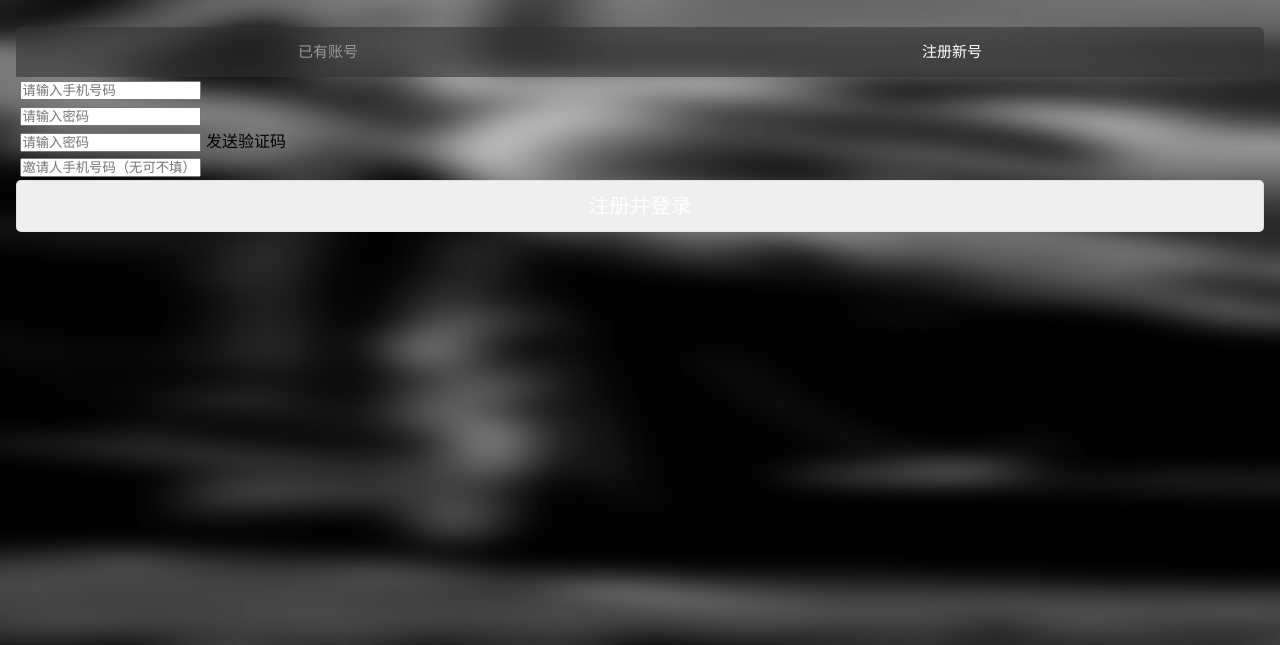
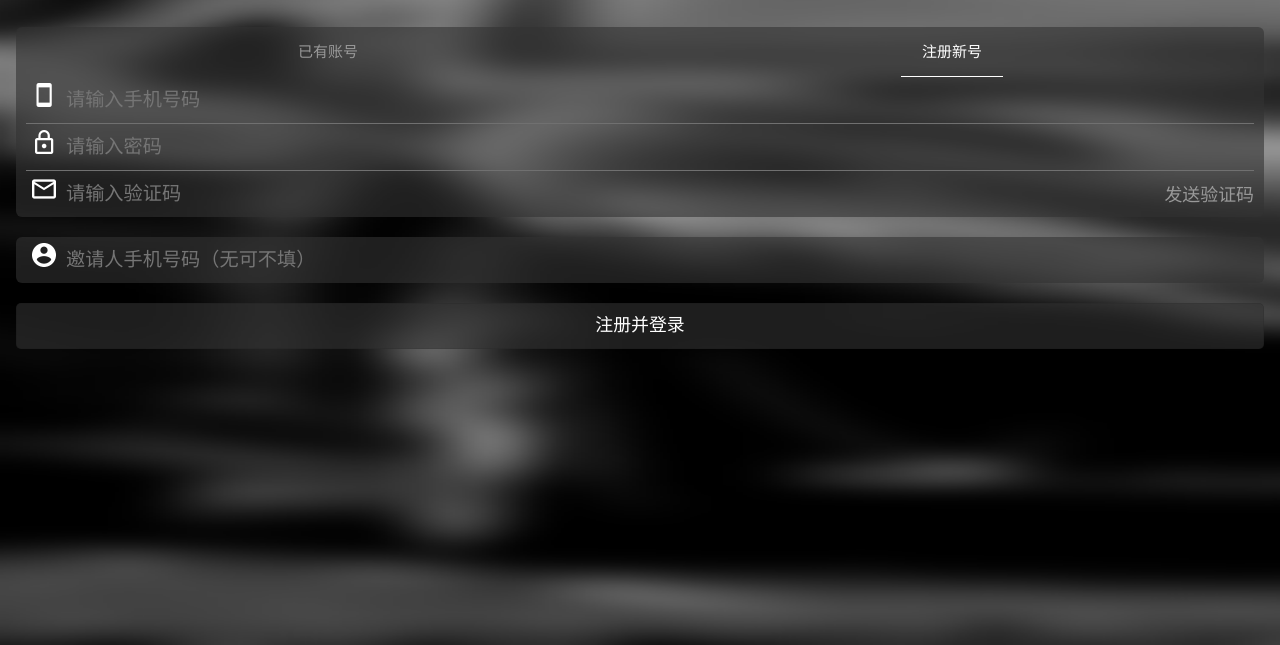
Before and after one commit to linzenghe/ydpc, a plain HTML site: page register.html in a window 1280 px wide. Both pictures are taken after a click on the link "注册新号". Shown: the part 155-800 px from the top of the page. Drawn offline with Linux system fonts and the light colour scheme.

Commit message:
登录注册

```diff
--- a/css/style.css
+++ b/css/style.css
@@ -394,11 +394,24 @@ ul,li{
 }
 .register-page .resLog-panel .weui-navbar__item{
     color: #999;
+    position: relative;
 }
+
 .register-page .resLog-panel .weui-navbar__item.weui-bar__item--on{
     background: none;
     color: #fff;
 }
+.register-page .resLog-panel .weui-navbar__item.weui-bar__item--on:before{
+    content: '';
+    position: absolute;
+    height: 1px;
+    width: 4rem;
+    bottom: 0;
+    left: 50%;
+    margin-left: -2rem;
+    background: #fff;
+}
+
 .register-page .resLog-panel .weui-navbar__item:after{
     border-right: 0;
 }
@@ -406,10 +419,71 @@ ul,li{
 .register-page .resLog-panel .weui-tab__bd{
     padding-top:0;
 }
-.register-page .loginBox{
+.register-page .loginBox,.register-page .registerBox{
     background-color: rgba(51,51,51,0.6);
     border-radius: 0 0 6px 6px;
+    padding:0 10px;
 }
-.register-page .form {
-
+.register-page .form .item{
+    border-bottom: 1px solid #707070;
+    position: relative;
+    padding-left: 40px;
 }
+.register-page .form .item:last-child{
+    border-bottom: none;
+}
+.register-page .form .item>label{
+    position: absolute;
+    left: 6px;
+    top: 6px;
+}
+.register-page .form .item>label .iconImg{
+    width: 24px;
+    height: 24px;
+    background: url("../img/login_ico.png") no-repeat;
+    background-size: cover;
+    display: inline-block;
+}
+.register-page .form .item>label .iconImg.phone{
+    background-position: 0 0;
+}
+.register-page .form .item>label .iconImg.password{
+    background-position: 0 -48px;
+}
+.register-page .form .item>label .iconImg.captcha{
+    background-position: 0 -96px;
+}
+.register-page .form .item>label .iconImg.investMen{
+    background-position: 0 -144px;
+}
+.register-page .form .item.veCode .sendVeCode{
+    position: absolute;
+    right: 0;
+    font-size: 0.7rem;
+    top: 10px;
+    color: #999;
+}
+.register-page .form .item>input{
+    background: none;
+    border: none;
+    padding: 12px 0;
+    font-size: 0.75rem;
+    width: 100%;
+    color: #fff;
+}
+.register-page .form .item>input:focus{
+    outline:none;
+}
+.register-page .form .item_submit{
+    margin-top: 20px;
+}
+.register-page .form .weui-btn-submit{
+    background-color: rgba(51,51,51,0.6);
+    font-size: 0.7rem;
+}
+.register-page .form .investment{
+    background-color: rgba(51,51,51,0.6);
+    border-radius: 6px;
+    padding:0 10px;
+    margin-top: 20px;
+}
--- a/register.html
+++ b/register.html
@@ -40,16 +40,16 @@
                             <form class="form" id="login_form">
                                 <div class="loginBox">
                                     <div class="item">
-                                        <label><i class="icon "></i></label>
-                                        <input class="item_input" placeholder="请输入手机号码">
+                                        <label for="phone"><i class="iconImg phone"></i></label>
+                                        <input class="item_input" name="phone" id="phone" placeholder="请输入手机号码">
                                     </div>
                                     <div class="item">
-                                        <label><i class="icon "></i></label>
-                                        <input class="item_input" placeholder="请输入密码">
+                                        <label for="password"><i class="iconImg password"></i></label>
+                                        <input class="item_input" type="password" name="password" id="password" placeholder="请输入密码">
                                     </div>
                                 </div>
                                 <div class="item_submit">
-                                    <button class="weui-btn weui-btn-primary">登录</button>
+                                    <button class="weui-btn weui-btn-submit">登录</button>
                                 </div>
                             </form>
                         </div>
@@ -57,34 +57,33 @@
                             <form class="form" id="register_form">
                                 <div class="registerBox">
                                     <div class="item">
-                                        <label><i class="icon "></i></label>
+                                        <label><i class="iconImg phone"></i></label>
                                         <input class="item_input" placeholder="请输入手机号码">
                                     </div>
                                     <div class="item">
-                                        <label><i class="icon "></i></label>
+                                        <label><i class="iconImg password"></i></label>
                                         <input class="item_input" placeholder="请输入密码">
                                     </div>
-                                    <div class="item">
-                                        <label><i class="icon "></i></label>
-                                        <input class="item_input" placeholder="请输入密码">
+                                    <div class="item veCode">
+                                        <label><i class="iconImg captcha"></i></label>
+                                        <input class="item_input" placeholder="请输入验证码">
                                         <span class="sendVeCode">发送验证码</span>
                                     </div>
                                 </div>
 
                                 <div class="investment">
                                     <div class="item">
-                                        <label><i class="icon "></i></label>
+                                        <label><i class="iconImg investMen"></i></label>
                                         <input class="item_input" placeholder="邀请人手机号码（无可不填）">
                                     </div>
                                 </div>
                                 <div class="item_submit">
-                                    <button class="weui-btn weui-btn-primary">注册并登录</button>
+                                    <button class="weui-btn weui-btn-submit" type="button">注册并登录</button>
                                 </div>
                             </form>
                         </div>
                     </div>
                 </div>
-
             </div>
         </div>
     </div>
```
Also changed, not shown: img/login_ico.png (added).
